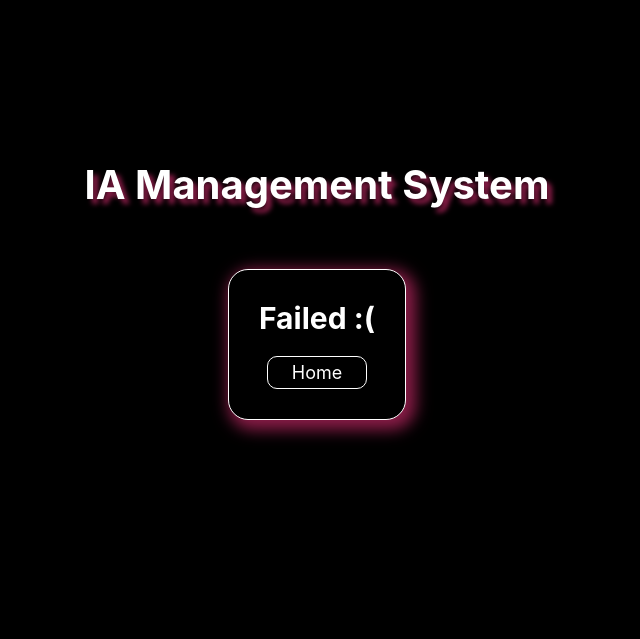
After one commit to soham-sahare/ia-management-system-flask-app, a Flask app: template templates/myfail.html in a window 1280 px wide. The commit adds this page. Shown: the top 639 px of the page, without its empty margins (323-963 px from the left). Run offline with Flask 2, Linux system fonts and the light colour scheme; the template is opened without the code that fills it, so the values that code supplies are empty.

Commit message:
Add files via upload

```diff
--- a/templates/login.html
+++ b/templates/login.html
@@ -21,7 +21,6 @@
             {{ form.csrf_token }}
         </form>
 
-
         <form action="/">
             <label>Not Sign in yet?</label><input type="submit" value="Signup" id="submit">
         </form>
--- /dev/null
+++ b/templates/myfail.html
@@ -0,0 +1,104 @@
+<!DOCTYPE html>
+<html lang="en">
+<head>
+    <meta charset="UTF-8">
+    <meta name="viewport" content="width=device-width, initial-scale=1.0">
+    <title>Success - IA Management System</title>
+    <style>
+        *{
+            padding: 0;
+            margin: 0;
+            font-family: -apple-system, BlinkMacSystemFont, 'Segoe UI', Roboto, Oxygen, Ubuntu, Cantarell, 'Open Sans', 'Helvetica Neue', sans-serif;
+            background-color: black;
+            color: white;
+        }
+        body{
+            display: flex;
+            flex-direction: column;
+            align-items: center;
+            justify-content: center;
+            min-height: 80vh;
+            background-color: black;
+            color: white;
+        }
+        .inner{
+            margin: 60px;
+            border: 1px solid white;
+            border-radius: 20px;
+            padding: 20px;
+            display: flex;
+            flex-direction: column;
+            justify-content: center;
+            align-items: center;
+            -webkit-box-shadow: 5px 5px 15px 5px rgba(195,40,101,0.7);
+            box-shadow: 5px 5px 15px 5px rgba(195,40,101,0.7);
+        }
+        #submit{
+            width: 100px;
+            border-radius: 10px;
+            cursor: pointer;
+            border: 1px solid white;
+        }
+        form input{
+            margin: 10px 0;
+            background-color: transparent;
+            color: white;
+            padding: 5px 10px;
+            font-size: 18px;
+            width: 200px;
+            border: none;
+            border-bottom: 1px solid white;
+        }
+        form{
+            display: flex;
+            flex-direction: column;
+            align-items: center;
+            justify-content: center;
+        }
+        #file{
+            width: 60%;
+        }
+        #submit{
+            border-radius: 10px;
+            cursor: pointer;
+            border: 1px solid white;
+            padding: 5px 10px;
+            margin: 10px 0;
+            background-color: transparent;
+            color: white;
+			font-size: 18px;
+			transition: 0.5s all ease;
+		}
+		#submit:hover{
+			transform: scale(1.1);
+		}
+        h1{
+            font-size: 40px;
+            text-align: center;
+            text-shadow: 5px 5px 5px rgba(195,40,101,0.7);
+        }
+        h2{
+            font-size: 30px;
+            text-align: center;
+            margin: 10px;
+        }
+    </style>
+</head>
+<body>
+
+    <h1>IA Management System</h1>
+
+    <div class="inner">
+
+        <h2>Failed :(</h2>
+
+        <form action="/success2">
+
+            <input type="submit" value="Home" id="submit">
+
+        </form>
+
+    </div>
+
+</body>
+</html>
```
Also changed, not shown: project.py (+8 -5 lines), templates/mysuccess.html (added, +104 -0 lines).
